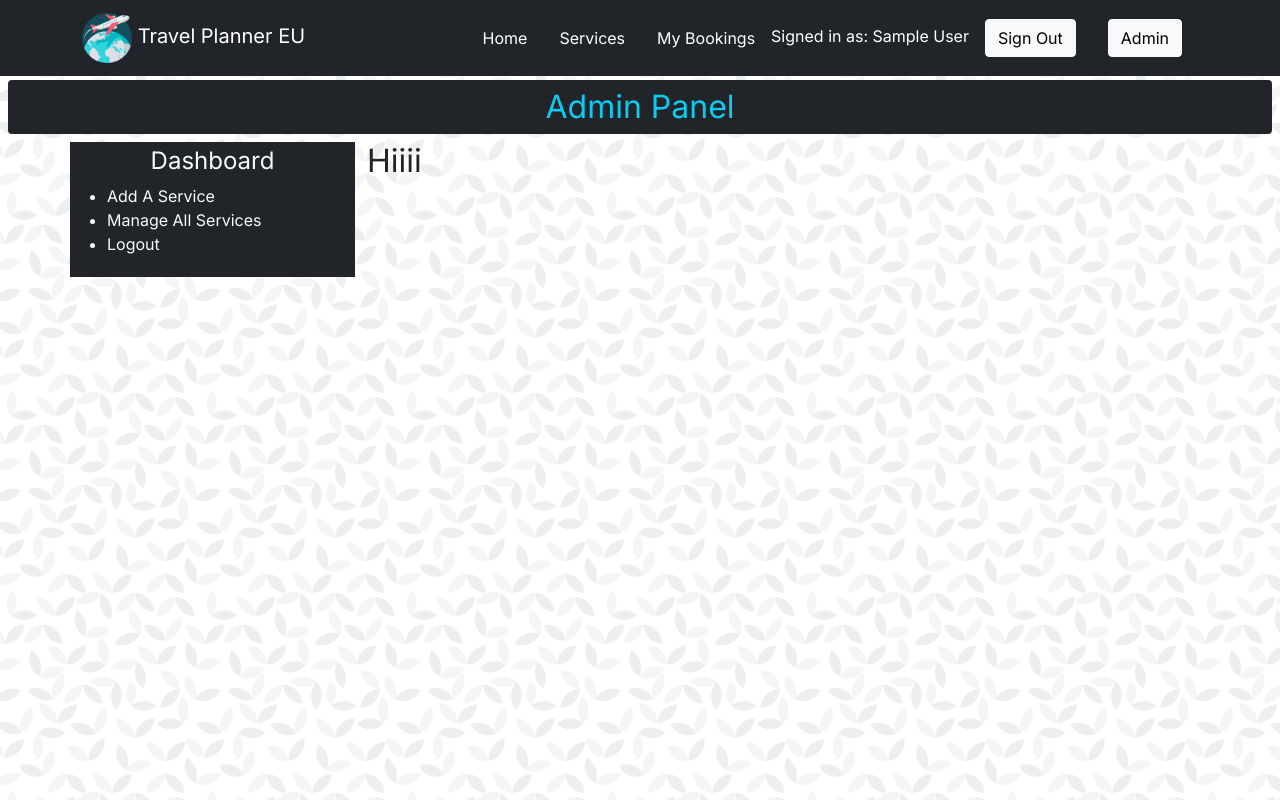
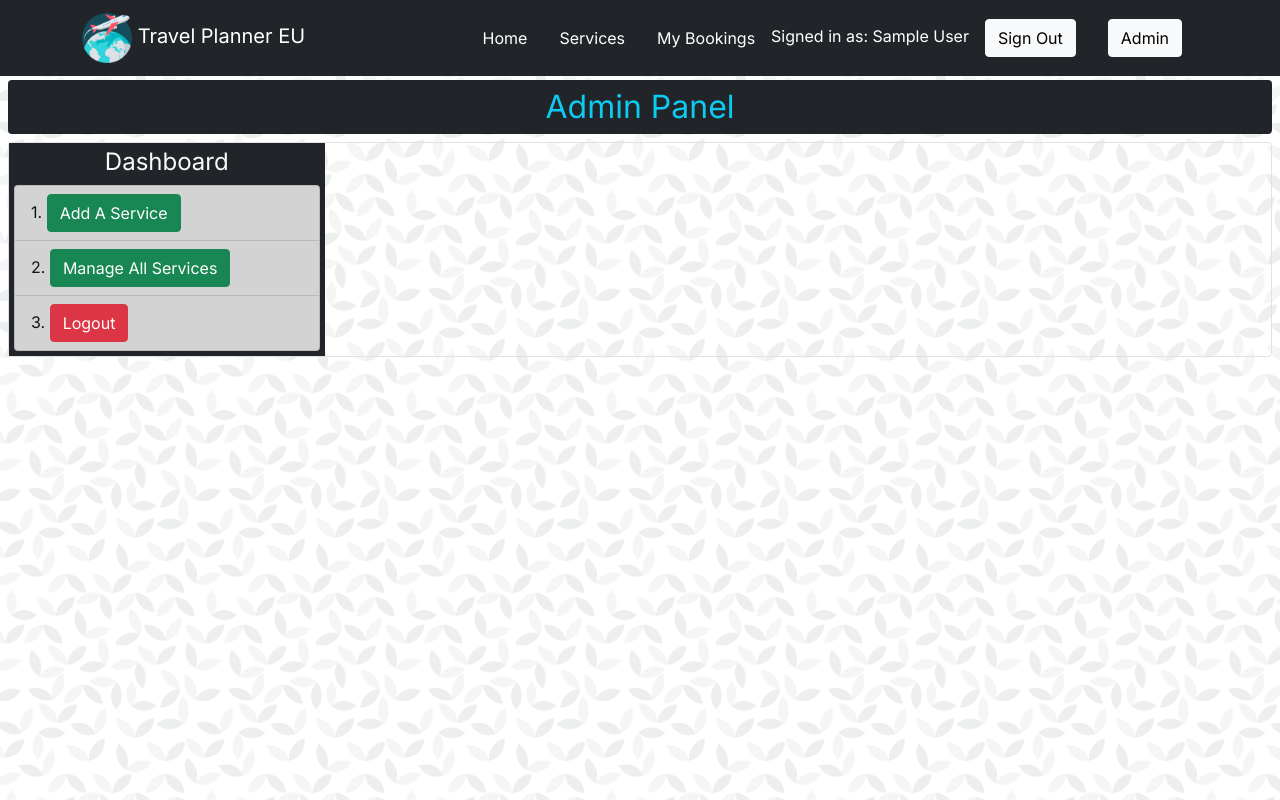
Before and after one commit to Psyche47/Travel-Planner-EU-Client, a React (Create React App) app: page /admin in a window 1280 px wide. Built offline with nearby package versions, Linux system fonts and the light colour scheme; no server answers; sample sign-in values are in the browser's storage.

Commit message:
Dashboard Polished

```diff
--- a/src/Pages/Admin/Admin.js
+++ b/src/Pages/Admin/Admin.js
@@ -1,28 +1,45 @@
-import React from "react";
-import { Col, Container, Row } from "react-bootstrap";
+import React, { useState } from "react";
+import { Button, Col, ListGroup, Row } from "react-bootstrap";
 
 const Admin = () => {
+  const [control, setControl] = useState("addServices");
+  console.log(control);
   return (
     <div>
       <h2 className="text-info text-center mt-1 bg-dark rounded mx-2 p-2">
         Admin Panel
       </h2>
-
-      <Container>
-        <Row>
-          <Col className="border border-dark p-1 bg-dark" lg={3} md={3} sm={12}>
-            <h4 className="text-center text-light">Dashboard</h4>
-            <ul className="text-light">
-              <li>Add A Service</li>
-              <li>Manage All Services</li>
-              <li>Logout</li>
-            </ul>
-          </Col>
-          <Col lg={9} md={9} sm={12}>
-            <h2>Hiiii</h2>
-          </Col>
-        </Row>
-      </Container>
+      <Row className="mx-2 border rounded ">
+        <Col className="border border-dark p-1 bg-dark" lg={3} md={3} sm={12}>
+          <h4 className="text-center text-light">Dashboard</h4>
+          <ListGroup as="ol" numbered>
+            <ListGroup.Item variant="dark" as="li" className="admin-item">
+              <Button
+                variant="success"
+                onClick={() => setControl("addServices")}
+              >
+                {" "}
+                Add A Service
+              </Button>
+            </ListGroup.Item>
+            <ListGroup.Item variant="dark" as="li" className="admin-item">
+              <Button
+                variant="success"
+                onClick={() => setControl("manageServices")}
+              >
+                Manage All Services
+              </Button>
+            </ListGroup.Item>
+            <ListGroup.Item variant="dark" as="li" className="admin-item">
+              <Button variant="danger" onClick={() => setControl("logOut")}>
+                {" "}
+                Logout
+              </Button>
+            </ListGroup.Item>
+          </ListGroup>
+        </Col>
+        <Col lg={9} md={9} sm={12}></Col>
+      </Row>
     </div>
   );
 };
```
